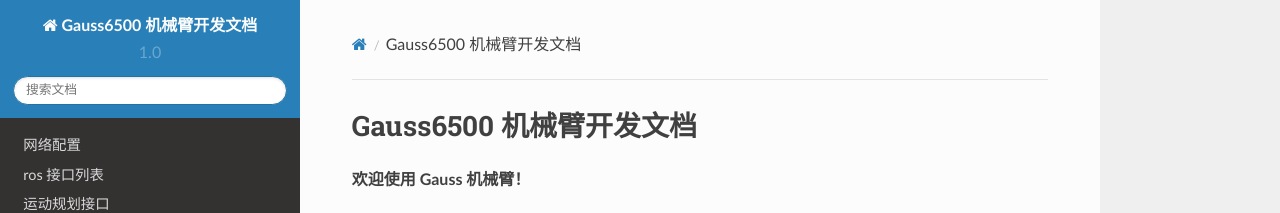
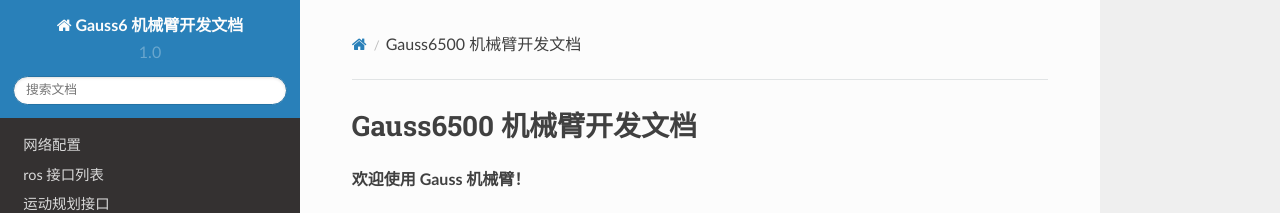
Before and after one commit to TonyRobotics/gauss_doc, a Sphinx documentation site: the page built from docs/index.rst, in a window 1280 px wide. Shown: the top 213 px of the page. Built offline with Sphinx 7.4.7 and the Read the Docs theme 2.0.0, drawn with Linux system fonts in a browser that asks for light colours.

Commit message:
修改标题

```diff
--- a/docs/conf.py
+++ b/docs/conf.py
@@ -51,7 +51,7 @@ source_suffix = ['.rst', '.md']
 master_doc = 'index'
 
 # General information about the project.
-project = u'Gauss6500 机械臂开发文档'
+project = u'Gauss6 机械臂开发文档'
 copyright = u'2018, Tonyrobotics'
 author = u'Tonyrobotics'
 
```
